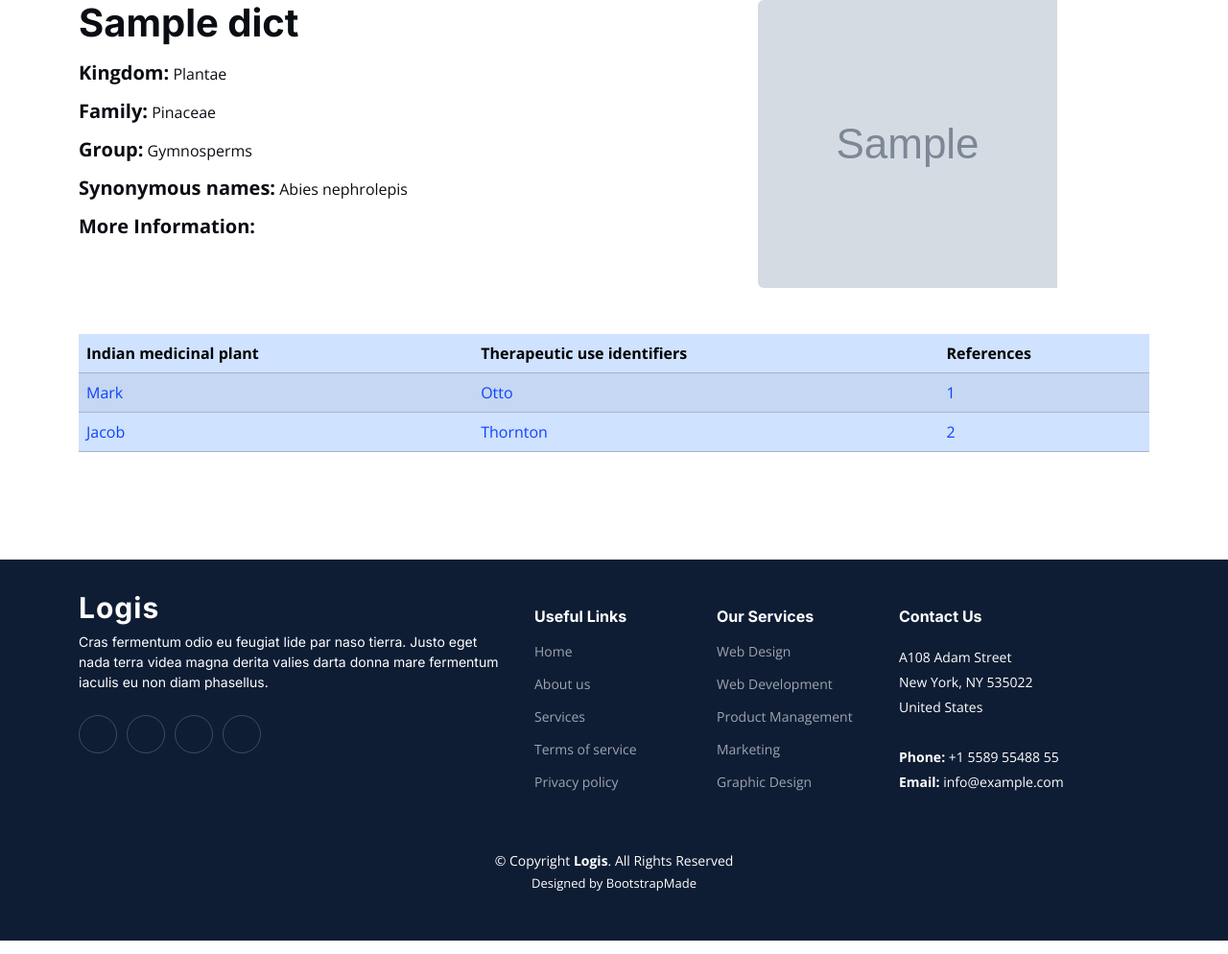
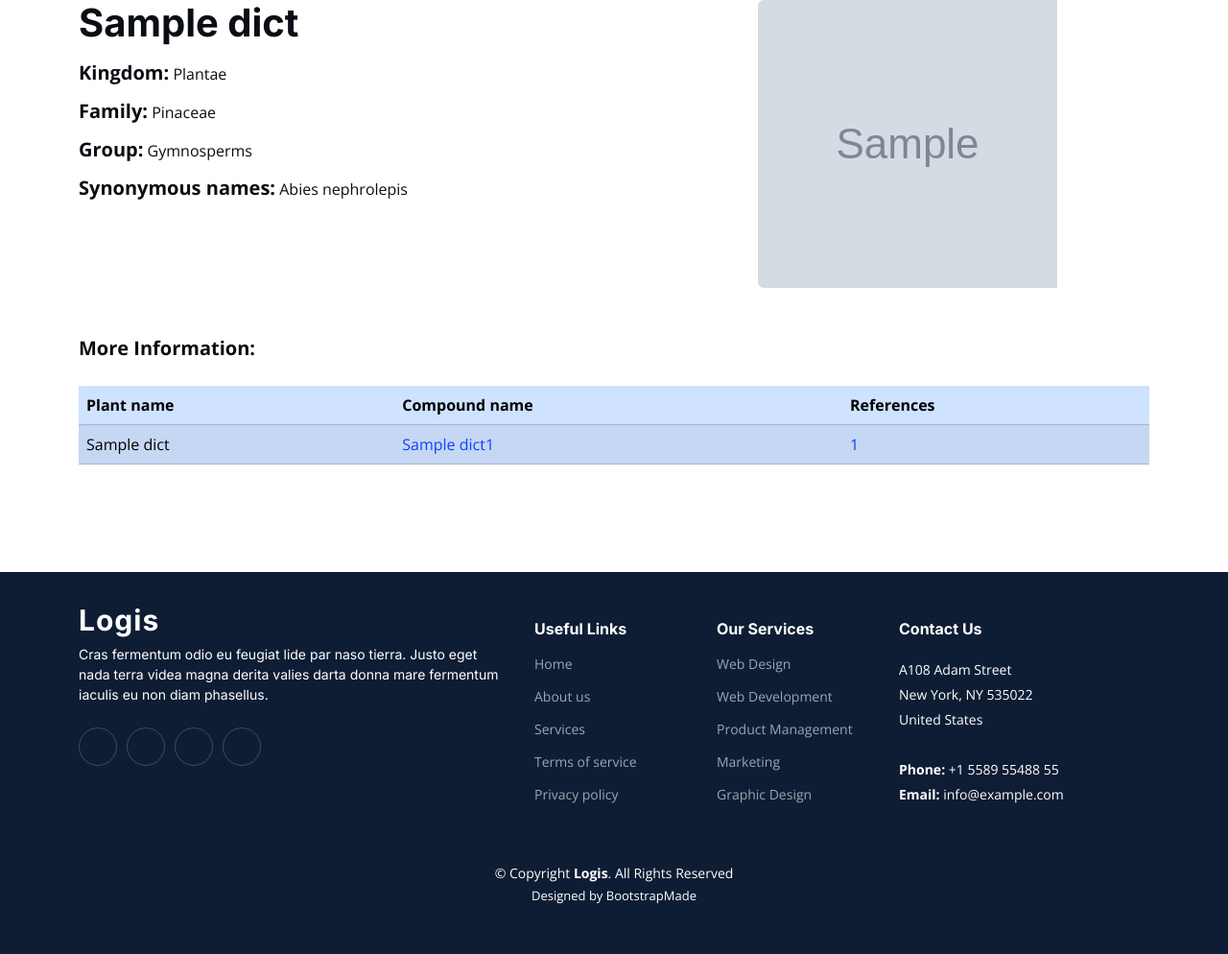
Before and after one commit to iambabu37/first, a Django app: template templates/my_app/plantdetail.html in a window 1280 px wide. Shown: the part 112-1106 px from the top of the page at 96% size. Run offline with Django 3.2, Linux system fonts and the light colour scheme; the template is opened without the code that fills it: most values are stand-ins (such as "Sample title", 1, 10 or a date in 2020); grey boxes marked "Sample" are stand-in pictures; some libraries are stand-ins or nearby versions.

Commit message:
heavy 7/22 second

```diff
--- a/myProject/urls.py
+++ b/myProject/urls.py
@@ -28,8 +28,8 @@ urlpatterns = [
     path("help/",views.help,name="help"),
     path("search/",views.search,name="search"),
     path("detail/<str:name>/",views.compound_detail, name = "detail"),
+    path("detail/<slug:name>/",views.plant_compound_detail, name = "compounddetail"),
     path('plant/plantdetail/<str:name>/',views.plantviews, name = 'plantdetail'),
-
 
 ]
 if settings.DEBUG:
--- a/templates/my_app/base.html
+++ b/templates/my_app/base.html
@@ -90,9 +90,14 @@
 
 <!----block for plant detail-->
 
+
     {% block plantdetail %}
 
     {% endblock %}
+<!--BLOCK FOR CMD-->
+    {%block cmd%}
+
+    {%endblock%}
   </main>
   <!-- ======= Footer ======= -->
 
--- a/templates/my_app/plantdetail.html
+++ b/templates/my_app/plantdetail.html
@@ -5,9 +5,8 @@
 
 <div class="container pt-5 mt-5">
     <div class="row">
-        {% for dict in dicts %}
         <div class="col-md-6 lh-lg">
-            <h2 class="pt-3"><strong class="fs-1">{{dict.name}}</strong></h2>
+            <h2 class="pt-3"><strong class="fs-1">{{dicts.name}}</strong></h2>
             <div class="">
                 <strong class="fs-5">Kingdom:</strong>
                 Plantae<br>
@@ -16,39 +15,37 @@
                 <strong class="fs-5">Group:</strong> Gymnosperms<br>
                 <strong class="fs-5">Synonymous names:</strong> Abies
                 nephrolepis<br>
-                <strong class="fs-5">More Information:</strong><br><br>
+
             </div>
         </div>
         <div class="col-md-6 pt-3 d-flex justify-content-end">
-            <img  class = "pe-5 rounded me-5" style = "width:360px; height:300px;"src="{{dict.plant_image.url}}" alt="plant image"> </img>
+            <img  class = "pe-5 rounded me-5" style = "width:360px; height:300px;"src="{{dicts.plant_image.url}}" alt="plant image"> </img>
 
         </div>
     </div>
-    {% endfor %}
+
 </div>
 
 <div class="container pt-5">
+    <strong class="fs-5">More Information:</strong><br><br>
     <table class="table table-striped  table-primary table-hover" id="table_id" aria-describedby="table_id_info">
         <thead class="thead-dark">
             <tr>
-                <th class="align-middle sorting sorting_asc">Indian medicinal plant</th>
-                <th class="align-middle sorting_asc ">Therapeutic use identifiers</th>
-                <th class="align-middle sorting">References</th>
+                <th class="align-middle ">Plant name</th>
+                <th class="align-middle  ">Compound name</th>
+                <th class="align-middle ">References</th>
             </tr>
         </thead>
         <tbody>
+            {% for dict1 in dict2 %}
+
             <tr>
-                <td><a href="#">Mark</a></td>
-                <td><a href="#">Otto</a></td>
+                <td>{{dicts.name}}</td>
+                <td><a href="{% url 'compounddetail' dict1.id %}">{{dict1.name}}</a></td>
                 <td><a href="#">1</a></td>
             </tr>
-            <tr>
-                <td><a href="#">Jacob</a></td>
-                <td><a href="#">Thornton</a></td>
-                <td><a href="#">2</a></td>
-            </tr>
-            <tr>
-            </tr>
+            {% endfor %}
+
         </tbody>
     </table>
 </div>
```
Also changed, not shown: myProject/views.py (+18 -9 lines), myapp/models.py (+9 -7 lines), templates/my_app/compound_detail.html (+29 -6 lines), templates/my_app/search.html (+13 -7 lines), db.sqlite3, myapp/migrations/0004_alter_phytochemical_admeproperties_and_more.py (added), myapp/migrations/0005_phytochemical_chem_image_phytochemical_pubchem_id.py (added), myapp/migrations/0006_alter_phytochemical_admeproperties_and_more.py (added).
